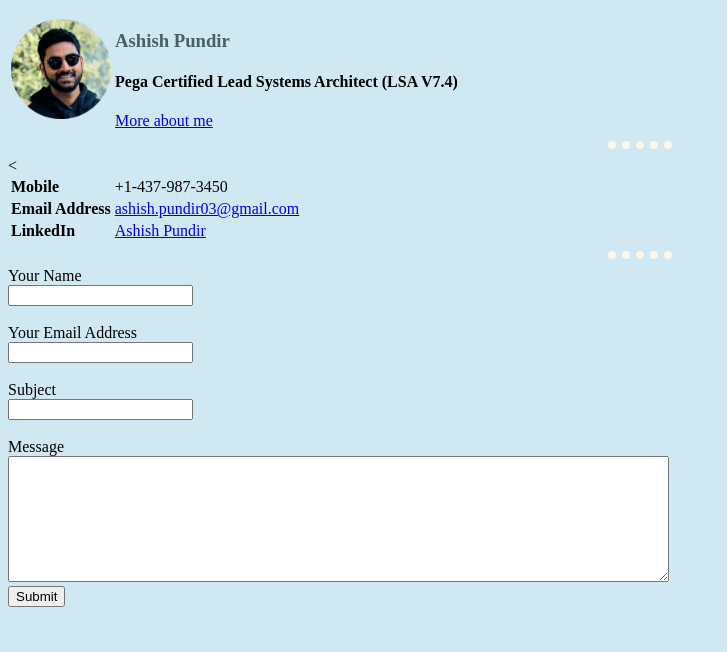
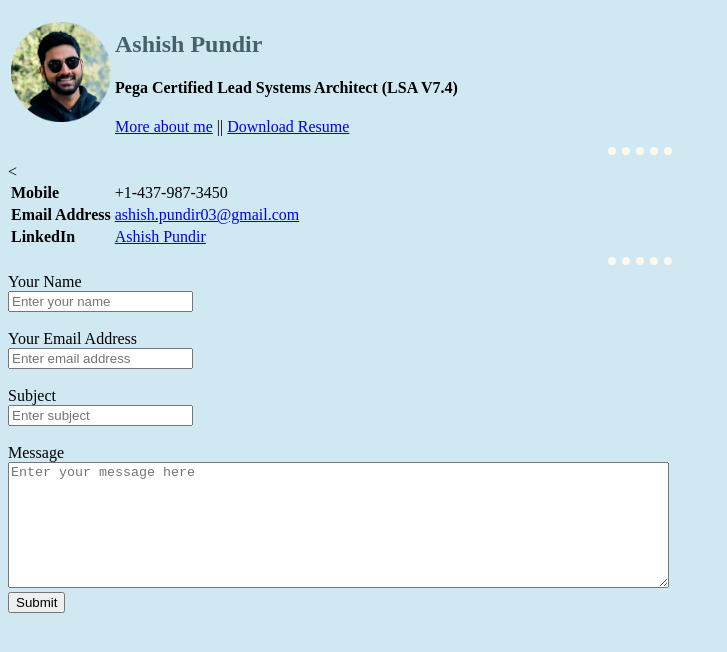
Before and after one commit to ashishPundir/resume, a plain HTML site: page contact.html in a window 1280 px wide. Shown: the whole page, without its empty margins (0-727 px from the left). Drawn offline with Linux system fonts and the light colour scheme.

Commit message:
image folder update and added favicon

```diff
--- a/contact.html
+++ b/contact.html
@@ -4,17 +4,18 @@
     <meta charset="utf-8">
     <title>Ashish Pundir-Pega LSA</title>
     <link rel="stylesheet" href="css/master.css">
+    <link rel="icon" href="images/favicon1.ico">
   </head>
   <body>
     <table>
       <tr>
         <td>
-        <img src="Ashish Pundir.png" alt="Ashish Pundir" height="100px" width="100px">
+        <img src="images/Ashish Pundir.png" alt="Ashish Pundir" height="100px" width="100px">
         </td>
         <td>
-          <h3>Ashish Pundir</h3>
+          <h2>Ashish Pundir</h2>
           <h4>Pega Certified Lead Systems Architect (LSA V7.4)</h4>
-          <a href="index.html">More about me</a>
+          <a href="index.html">More about me</a> || <a href="#">Download Resume</a>
         </td>
       </tr>
     </table>
@@ -36,19 +37,19 @@
     <hr>
     <form class="" action="process.php" method="post">
       <div>
-        <label for="name">Your Name</label><br><input type="text" name="name" value="">
+        <label for="name">Your Name</label><br><input type="text" name="name" value="" placeholder="Enter your name">
       </div>
       <br>
       <div>
-        <label for="email">Your Email Address</label><br><input type="email" name="email" value="">
+        <label for="email">Your Email Address</label><br><input type="email" name="email" value="" placeholder="Enter email address">
       </div>
       <br>
       <div>
-        <label for="subject">Subject</label><br><input type="text" name="subject" value="">
+        <label for="subject">Subject</label><br><input type="text" name="subject" value="" placeholder="Enter subject">
       </div>
       <br>
       <div class="">
-        <label for="message">Message</label><br><textarea name="message" rows="8" cols="80"></textarea>
+        <label for="message">Message</label><br><textarea name="message" rows="8" cols="80" placeholder="Enter your message here"></textarea>
       </div>
       <div class="">
         <button type="button" name="submit">Submit</button>
```
Also changed, not shown: index.html (+5 -4 lines), images/Ashish Pundir.png (renamed from Ashish Pundir.png), images/favicon1.ico (added).
